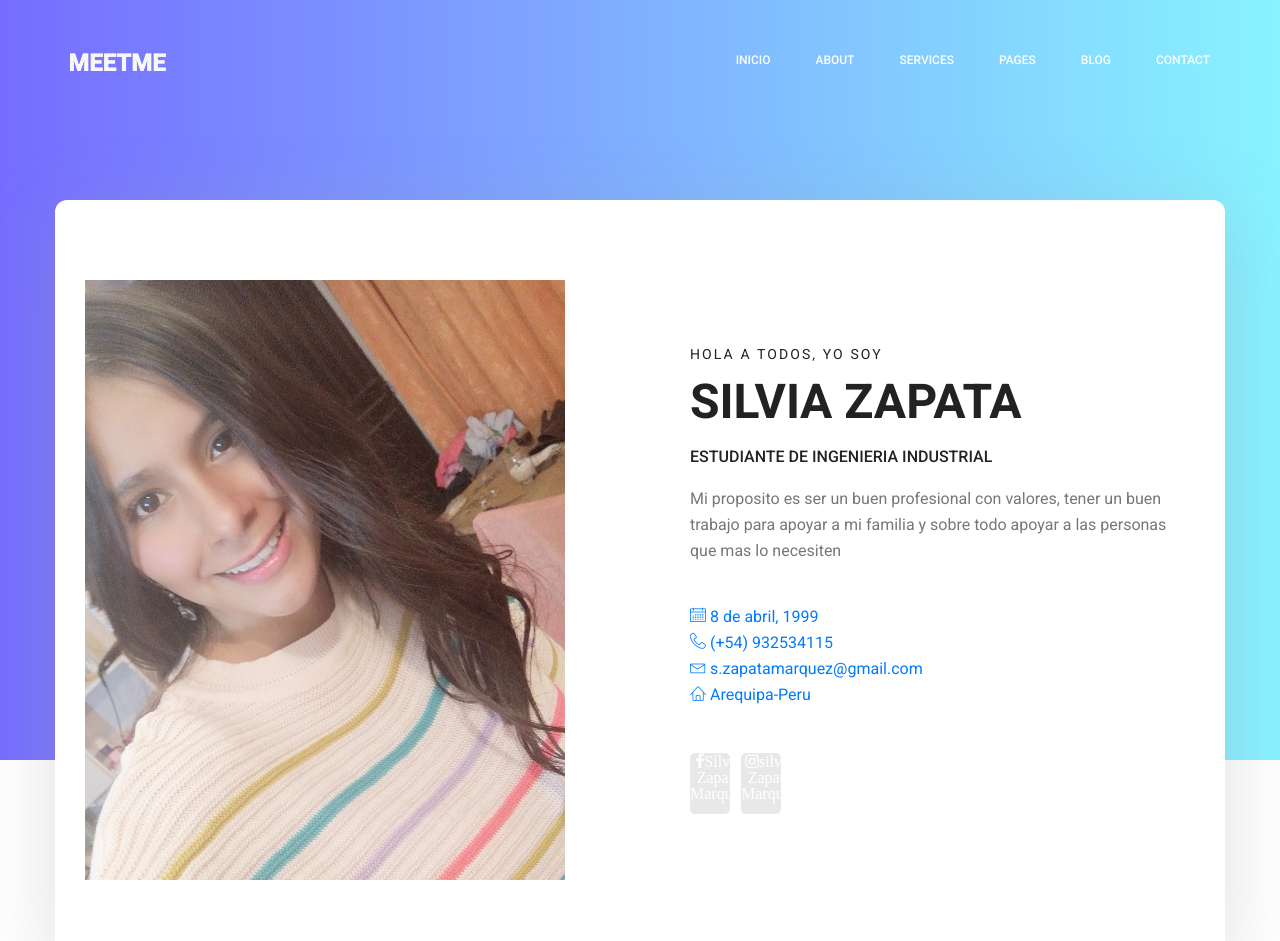
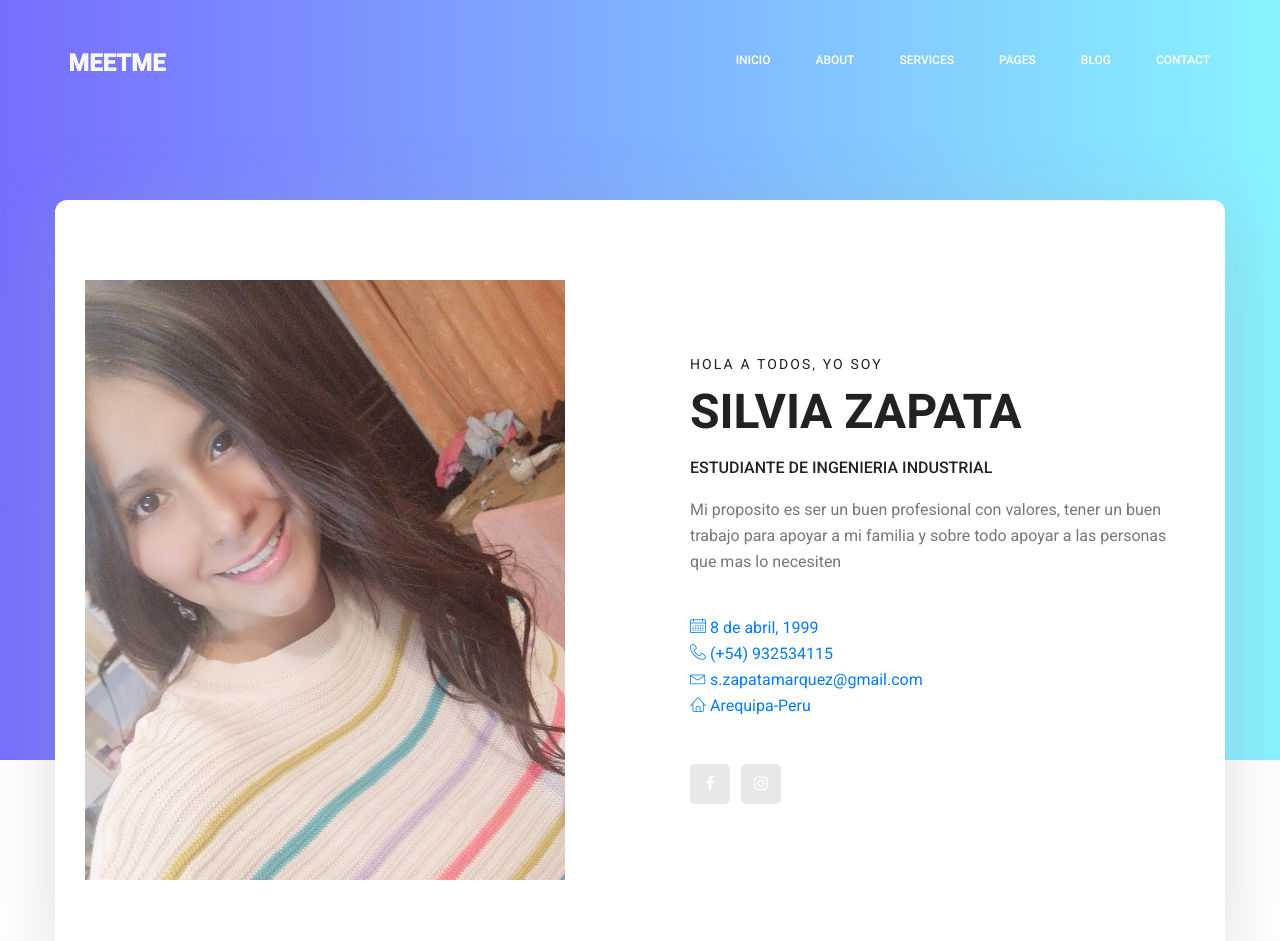
Before and after one commit to silviazapata/pagina-web, a plain HTML site: page index.html in a window 1280 px wide. Shown: the top 941 px of the page. Drawn offline with Linux system fonts and the light colour scheme.

Commit message:
Update index.html

```diff
--- a/index.html
+++ b/index.html
@@ -85,8 +85,8 @@
 										<li><a href="#"><i class="lnr lnr-home"></i> Arequipa-Peru</a></li>
 									</ul>
 									<ul class="list personal_social">
-										<li><a href="#"><i class="fa fa-facebook">Silvia Zapata Marquez</i></a></li>
-										<li><a href="#"><i class="fa fa-instagram">silvia Zapata Marquez</i></a></li>
+										<li><a href="#"><i class="fa fa-facebook"></i></a></li>
+										<li><a href="#"><i class="fa fa-instagram"></i></a></li>
 									</ul>
 								</div>
 							</div>
```
